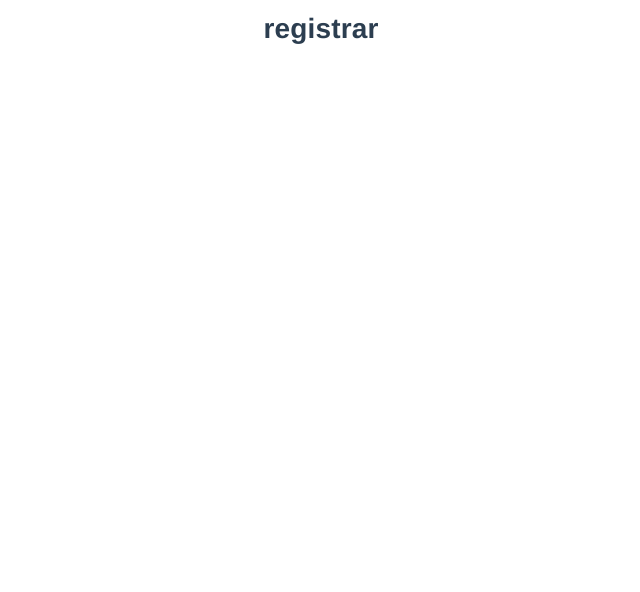
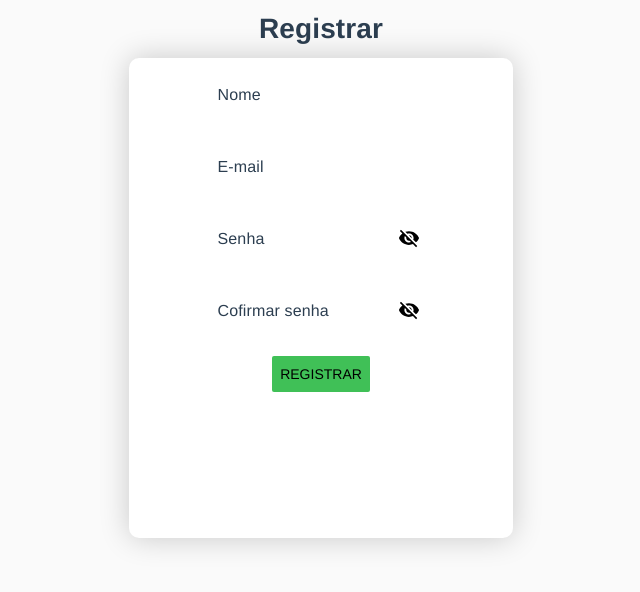
Before and after one commit to cjuniordev/login-vue, a Vue app: page /#/register in a window 1280 px wide. Shown: the top 592 px of the page, without its empty margins (319-959 px from the left). Built offline with nearby package versions, Linux system fonts and the light colour scheme; the HTML template or start-up script is replaced by a standard one.

Commit message:
Add register feat

```diff
--- a/src/components/Table.vue
+++ b/src/components/Table.vue
@@ -6,7 +6,7 @@
         <md-table-head>Nome</md-table-head>
         <md-table-head>Email</md-table-head>
       </md-table-row>
-      <md-table-row v-for="user in users">
+      <md-table-row v-for="user in users" v-bind:key="user.id">
         <md-table-cell md-numeric>{{ user.id }}</md-table-cell>
         <md-table-cell>{{ user.username }}</md-table-cell>
         <md-table-cell>{{ user.email }}</md-table-cell>
--- a/src/pages/Home.vue
+++ b/src/pages/Home.vue
@@ -8,12 +8,12 @@
         <h1>Bem-vindo</h1>
       </div>
       <div class="actions">
-        <md-button class="md-raised">Cadastrar</md-button>
         <md-button class="md-raised" @click="handleUsers">Consultar</md-button>
       </div>
     </aside>
     <main >
       <Table v-bind:users="this.users" />
+
     </main>
   </div>
 </template>
@@ -72,6 +72,7 @@ export default {
         })
     },
     handleUsers: function(){
+      this.getAuthorization();
       this.getUsers();
       let arrUsers = [];
       this.data.forEach((item, i) => {
--- a/src/pages/Register.vue
+++ b/src/pages/Register.vue
@@ -1,15 +1,83 @@
 <template>
-  <h1>registrar</h1>
+  <div id="register">
+    <h1>Registrar</h1>
+    <form class="md-layout">
+      <div class="md-layout md-gutter">
+        <div class="md-layout-item md-small-size-100">
+          <md-field>
+            <label for="name">Nome</label>
+            <md-input name="name" id="name" v-model="user.username"/>
+            </md-field>
+          <md-field>
+            <label for="email">E-mail</label>
+            <md-input type="email" name="email" id="email" v-model="user.email"/>
+          </md-field>
+          <md-field>
+            <label for="password">Senha</label>
+            <md-input type="password" name="password" id="password"  v-model="user.password"/>
+          </md-field>
+          <md-field>
+            <label for="conf_password">Cofirmar senha</label>
+              <md-input type="password" name="conf_password" id="conf_password" v-model="user.password2"/>
+            </md-field>
+          <md-button type="button" class="md-primary" :disabled="sending" @click="handleRegister">Registrar</md-button>
+        </div>
+      </div>
+      <md-snackbar :md-position="position" :md-duration="isInfinity ? Infinity : duration" :md-active.sync="showSnackbar" md-persistent>
+        <span>Connection timeout. Showing limited messages!</span>
+      </md-snackbar>
+    </form>
+  </div>
 </template>
 
 <script>
+import register from '@/services/register';
+
 export default {
-
+  name: 'Register',
+  data: function(){
+    return{
+      user: {
+        username: null,
+        email: null,
+        password: null,
+        password2: null
+      },
+      showSnackbar: false,
+      position: 'center',
+      duration: 4000,
+      isInfinity: false
+    }
+  },
+  methods: {
+    handleRegister: async function(){
+       const res = await register(this.user);
+       if(res.sucess){
+         console.log('user registered')
+       }
+       this.showSnackbar= true;
+    }
+  }
 }
 </script>
-export default {
-  name: 'Register',
+
+<style>
+#register{
+  height: 100vh;
+  width: 100%;
+
+  display: flex;
+  flex-direction: column;
+  align-items: center;
+
+  background-color: #FAFAFA;
 }
-<style>
-
+form{
+  width: 30%;
+  padding: 0 30px;
+  background-color: #FFFFFF;
+}
+.md-primary{
+  background-color: #40c057;
+}
 </style>
--- /dev/null
+++ b/src/services/register.js
@@ -0,0 +1,10 @@
+import api from '@/services/api';
+
+async function register({ username, email, password, password2 }){
+  const isAdmin = false;
+  console.log(username, password, password2, email)
+  const response = await api.post('/users', { username, password, password2, email, isAdmin });
+  return response.data;
+}
+
+export default register;
```
